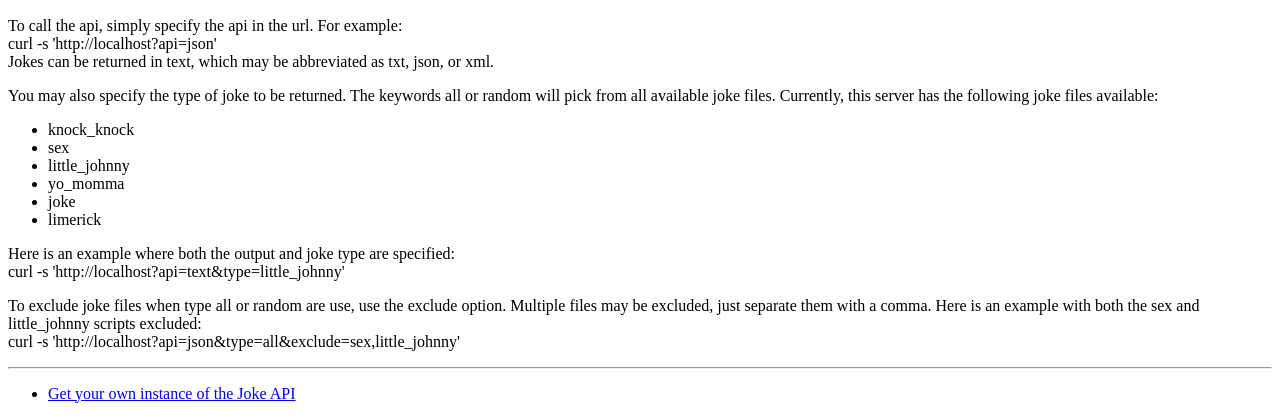
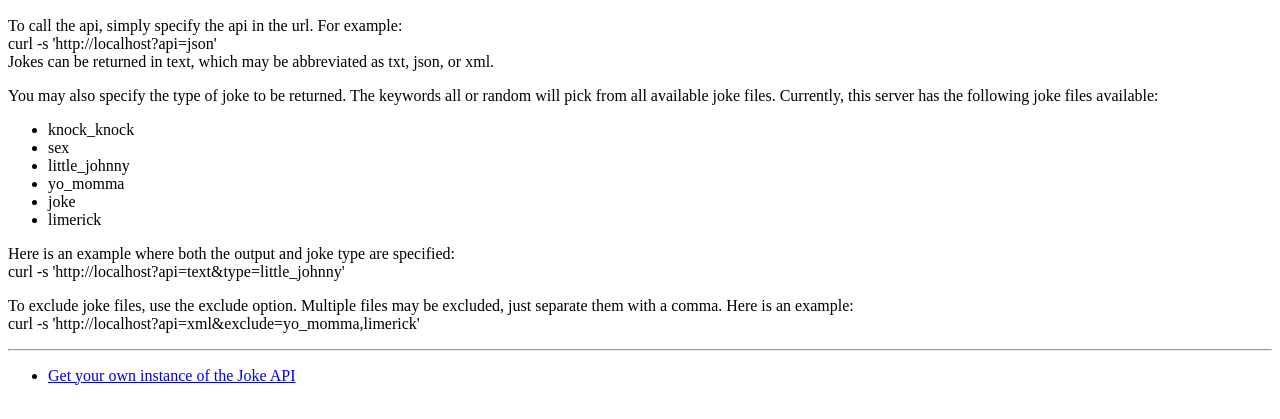
Before and after one commit to stormdragon2976/JokeAPI, a PHP site: page /index.php in a window 1280 px wide. Shown: the part 390-809 px from the top of the page. After the commit the page ends 775 px from the top, so only its background shows below. Run offline with PHP 8.4, Linux system fonts and the light colour scheme.

Commit message:
Fixed problems with the api explination, changed exclude to now imply all.

```diff
--- a/index.php
+++ b/index.php
@@ -14,6 +14,11 @@ $api = "false";
 if (isset($_GET['type']))
 {
 $type = addslashes($_GET['type']);
+}
+// If exclude is set, it implies type = all
+if (isset($_GET['exclude']))
+{
+$type = "all";
 }
 //Make an array to hold file list so we can generate links for joke categories.
 $jokeFiles = array();
@@ -68,7 +73,7 @@ else
 if (($type == "all") || ($type == "random"))
 {
 // Run random joke file from the scripts directory
-if (($type = "all") || ($type == "random") && (isset($_GET['exclude'])))
+if (isset($_GET['exclude']))
 {
 $keys = str_replace(",", ".php,", $_GET['exclude']) . ".php";
 $jokeFiles = array_diff($jokeFiles, explode(",", $keys));
@@ -122,8 +127,8 @@ Here is an example where both the output and joke type are specified:<br />
 curl -s &apos;<?php if ((isset($_SERVER['SERVER_PORT'])) && ($_SERVER['SERVER_PORT'] == 443)) { echo "https://"; } else { echo "http://"; } echo $_SERVER['HTTP_HOST'] ?>?api=<?php echo $apiTypes[array_rand($apiTypes)] . "&amp;type=" . substr($jokeFiles[array_rand($jokeFiles)], 0, -4); ?>&apos;
 </p>
 <p>
-To exclude joke files when type all or random are use, use the exclude option. Multiple files may be excluded, just separate them with a comma. Here is an example with both the sex and little_johnny scripts excluded:<br />
-curl -s &apos;<?php if ((isset($_SERVER['SERVER_PORT'])) && ($_SERVER['SERVER_PORT'] == 443)) { echo "https://"; } else { echo "http://"; } echo $_SERVER['HTTP_HOST'] ?>?api=<?php echo  "json&amp;type=all"; ?>&amp;exclude=sex,little_johnny&apos;
+To exclude joke files, use the exclude option. Multiple files may be excluded, just separate them with a comma. Here is an example:<br />
+curl -s &apos;<?php if ((isset($_SERVER['SERVER_PORT'])) && ($_SERVER['SERVER_PORT'] == 443)) { echo "https://"; } else { echo "http://"; } echo $_SERVER['HTTP_HOST'] ?>?api=<?php echo $apiTypes[array_rand($apiTypes)] . "&amp;exclude=" . substr($jokeFiles[array_rand($jokeFiles)], 0, -4) . "," . substr($jokeFiles[array_rand($jokeFiles)], 0, -4); ?>&apos;
 </p>
 <hr />
 <ul>
```
